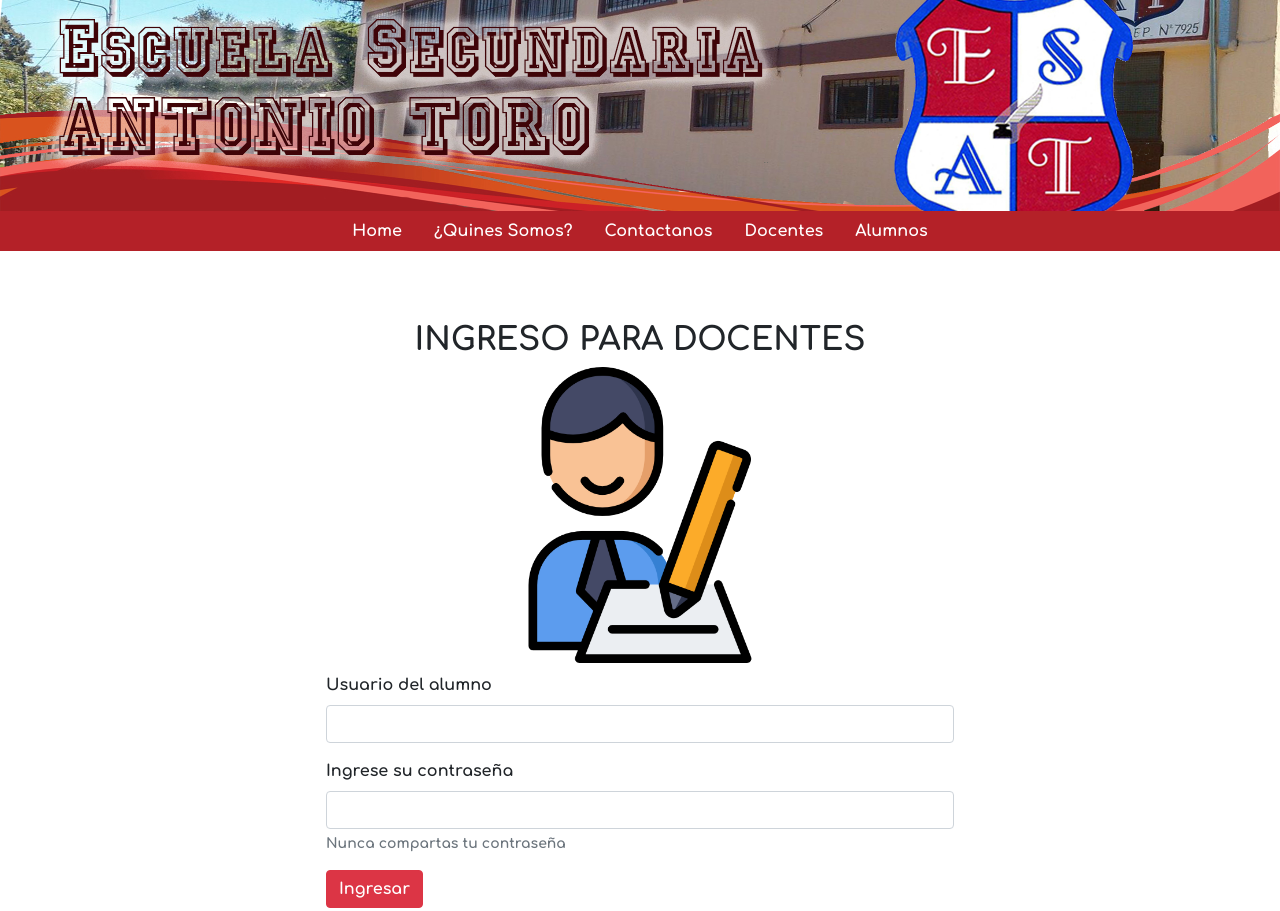
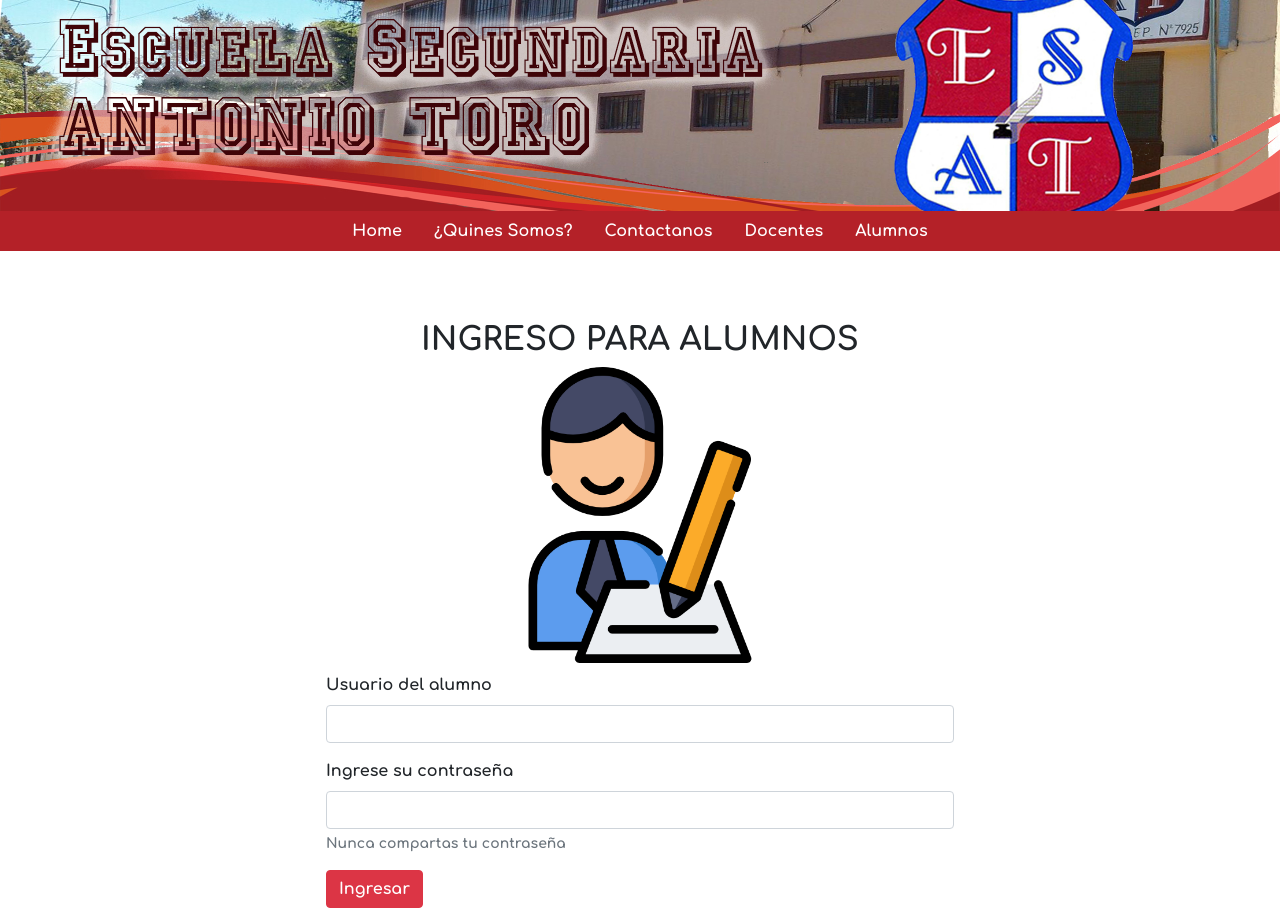
Before and after one commit to AlanGomez2022/Desafio_BootstrapFull, a plain HTML site: page pages/alumnos.html in a window 1280 px wide. Shown: the top 911 px of the page. Drawn offline with nearby package versions, Linux system fonts and the light colour scheme.

Commit message:
2do commit a alumnos

```diff
--- a/pages/alumnos.html
+++ b/pages/alumnos.html
@@ -36,7 +36,7 @@
             <div class="row">
               <div class="col">
                 <div class="col-12 text-center">
-                    <h2>INGRESO PARA DOCENTES</h2>
+                    <h2>INGRESO PARA ALUMNOS</h2>
                 </div>
               </div>
             </div>
```
